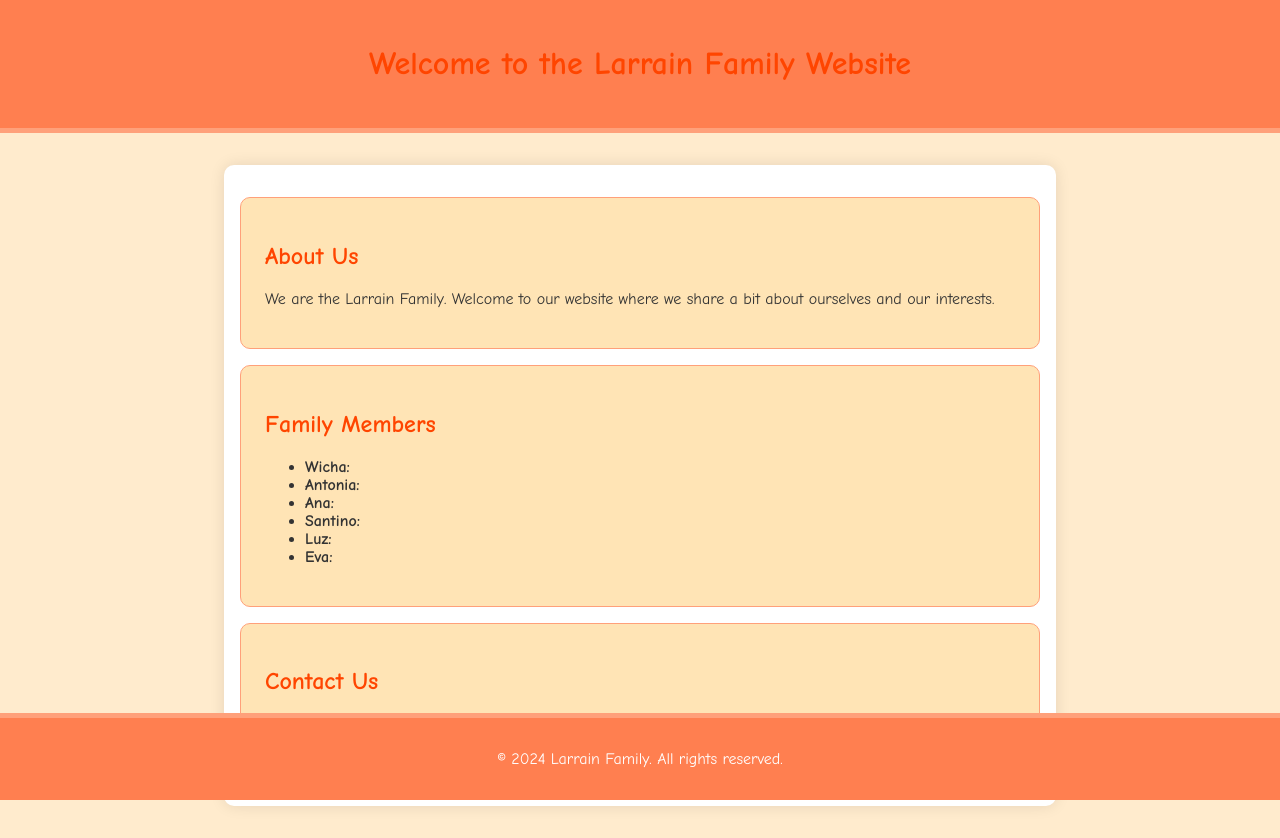
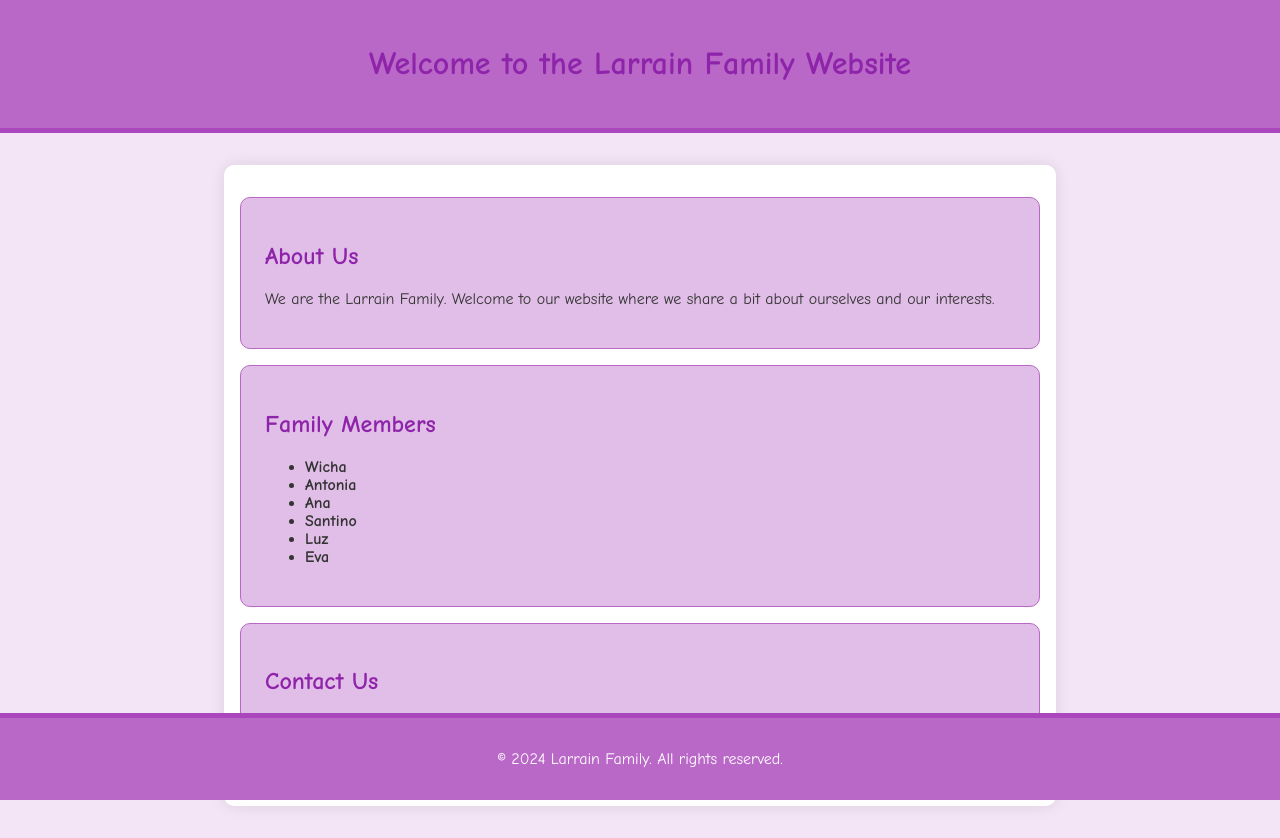
Before and after one commit to wicha/wicha.github.io, a plain HTML site: page index.html in a window 1280 px wide. Drawn offline with Linux system fonts and the light colour scheme.

Commit message:
Update index.html

```diff
--- a/index.html
+++ b/index.html
@@ -7,17 +7,17 @@
     <style>
         body {
             font-family: 'Comic Sans MS', cursive, sans-serif;
-            background-color: #ffebcd;
+            background-color: #f3e5f5;
             color: #333;
             margin: 0;
             padding: 0;
         }
         header {
-            background: #ff7f50;
+            background: #ba68c8;
             color: #fff;
             padding: 1.5rem 0;
             text-align: center;
-            border-bottom: 5px solid #ffa07a;
+            border-bottom: 5px solid #ab47bc;
         }
         .container {
             width: 90%;
@@ -30,28 +30,28 @@
             box-shadow: 0 0 15px rgba(0, 0, 0, 0.1);
         }
         .card {
-            background: #ffe4b5;
+            background: #e1bee7;
             padding: 1.5rem;
             margin: 1rem 0;
             border-radius: 10px;
-            border: 1px solid #ffa07a;
+            border: 1px solid #ba68c8;
         }
         h1, h2 {
-            color: #ff4500;
+            color: #8e24aa;
         }
         a {
-            color: #ff4500;
+            color: #8e24aa;
             text-decoration: none;
         }
         footer {
-            background: #ff7f50;
+            background: #ba68c8;
             color: #fff;
             text-align: center;
             padding: 1rem 0;
             position: fixed;
             width: 100%;
             bottom: 0;
-            border-top: 5px solid #ffa07a;
+            border-top: 5px solid #ab47bc;
         }
     </style>
 </head>
@@ -70,12 +70,12 @@
     <div class="card">
         <h2>Family Members</h2>
         <ul>
-            <li><strong>Wicha:</strong></li>
-            <li><strong>Antonia:</strong></li>
-            <li><strong>Ana:</strong></li>
-            <li><strong>Santino:</strong></li>
-            <li><strong>Luz:</strong></li>
-            <li><strong>Eva:</strong></li>
+            <li><strong>Wicha</strong></li>
+            <li><strong>Antonia</strong></li>
+            <li><strong>Ana</strong></li>
+            <li><strong>Santino</strong></li>
+            <li><strong>Luz</strong></li>
+            <li><strong>Eva</strong></li>
         </ul>
     </div>
 
```
